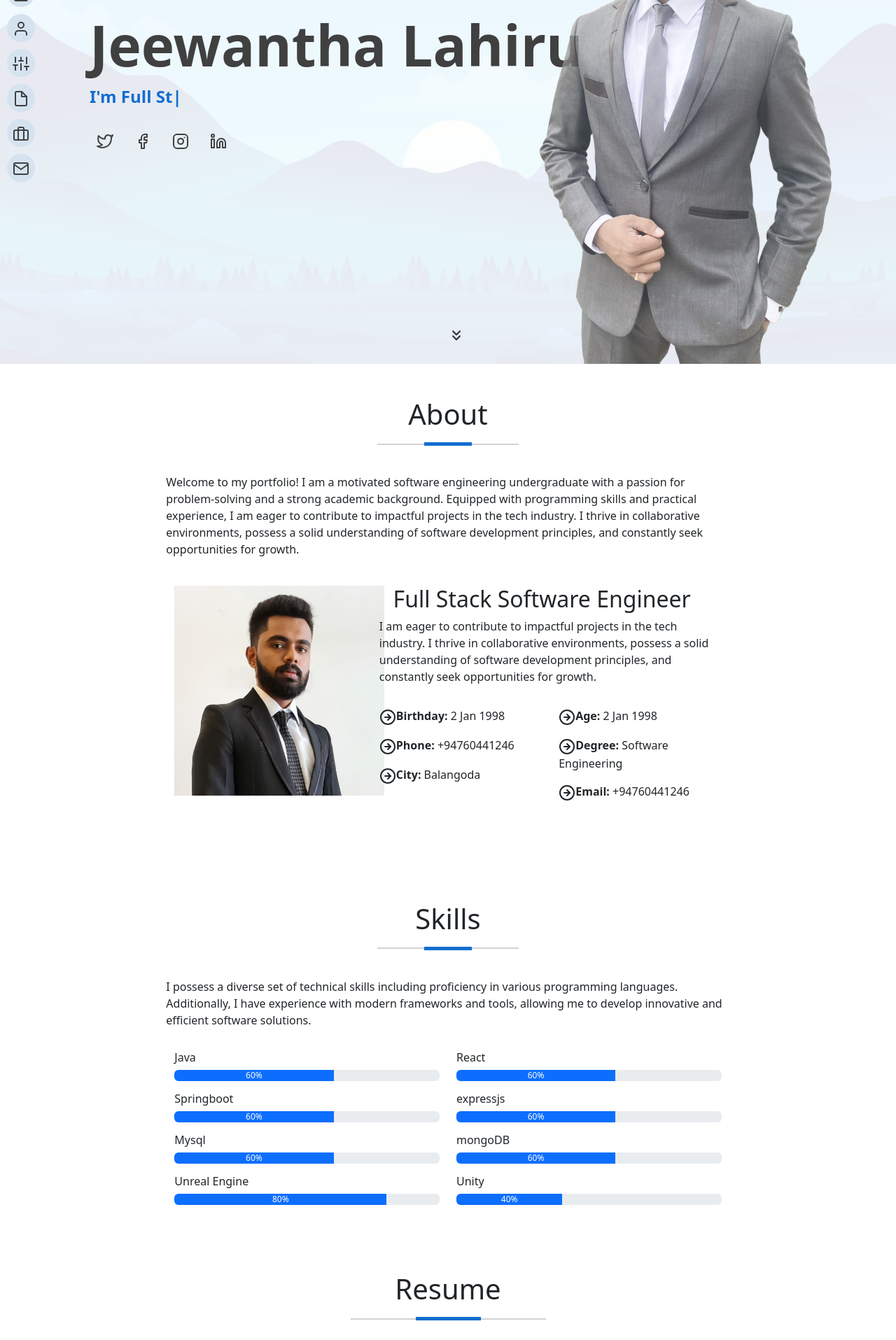
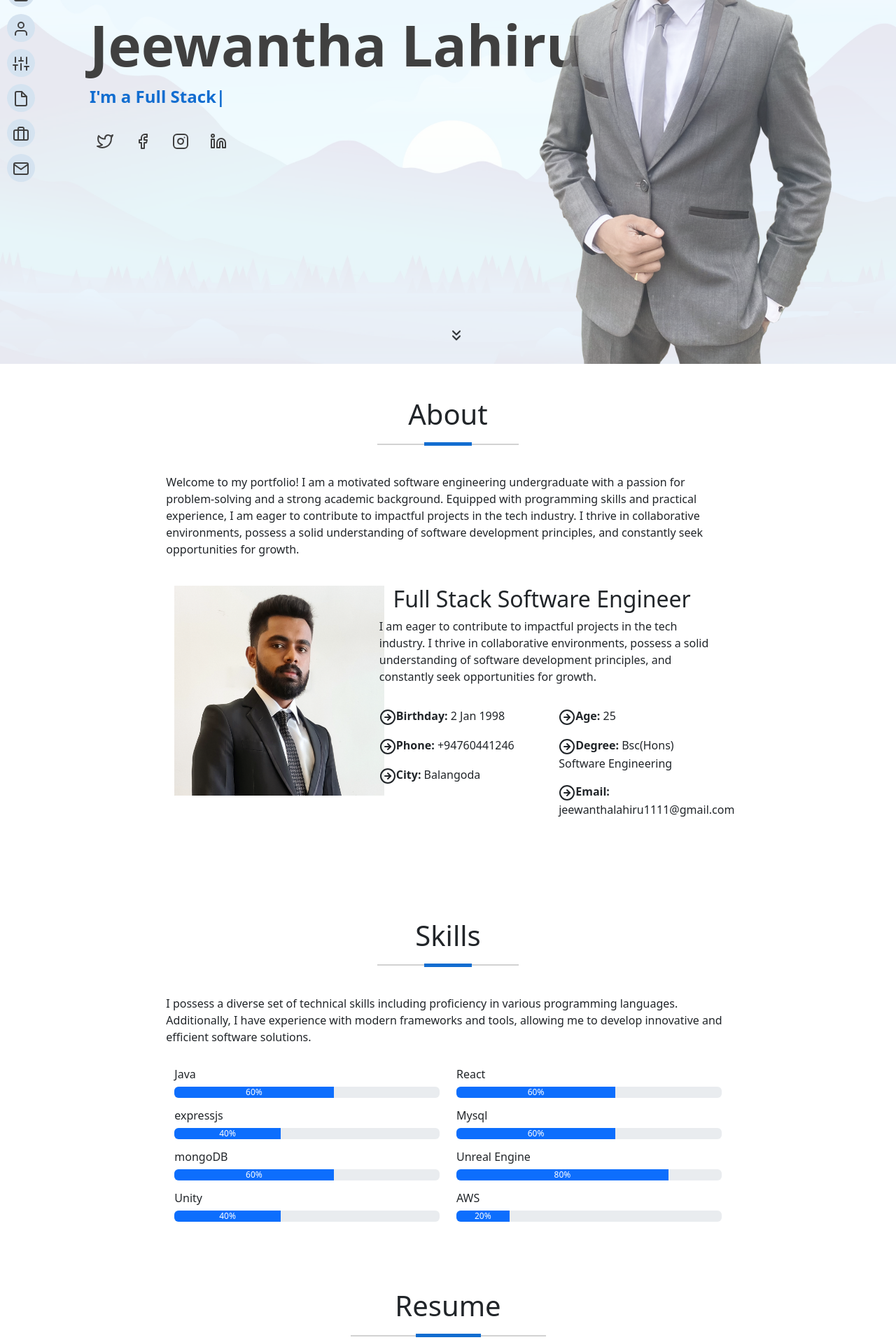
Before and after one commit to JeewanthaLahiru/MyPortfolio, a React (Create React App) app in the folder my-portfolio/: page / in a window 1280 px wide. Shown: the part 280-2195 px from the top of the page at 70% size. Built offline with nearby package versions, Linux system fonts and the light colour scheme.

Commit message:
changes fixes

```diff
--- a/my-portfolio/public/index.html
+++ b/my-portfolio/public/index.html
@@ -2,7 +2,7 @@
 <html lang="en">
   <head>
     <meta charset="utf-8" />
-    <link rel="icon" href="%PUBLIC_URL%/favicon.ico" />
+    <link rel="icon" href="%PUBLIC_URL%/J_Logo.ico" />
     <meta name="viewport" content="width=device-width, initial-scale=1" />
     <meta name="theme-color" content="#000000" />
     <meta
@@ -24,7 +24,7 @@
       work correctly both with client-side routing and a non-root public URL.
       Learn how to configure a non-root public URL by running `npm run build`.
     -->
-    <title>React App</title>
+    <title>Jeewantha Lahiru</title>
   </head>
   <body>
     <noscript>You need to enable JavaScript to run this app.</noscript>
--- a/my-portfolio/src/Components/About/AboutArea.tsx
+++ b/my-portfolio/src/Components/About/AboutArea.tsx
@@ -51,13 +51,13 @@ const AboutArea:React.FC = () => {
                                 </Col>
                                 <Col xs={6}>
                                     <Row className="m-0 pt-3">
-                                        <Col><Icon.ArrowRightCircle/><strong>Age: </strong>2 Jan 1998</Col>
+                                        <Col><Icon.ArrowRightCircle/><strong>Age: </strong>25</Col>
                                     </Row>
                                     <Row className="m-0 pt-3">
-                                        <Col><Icon.ArrowRightCircle/><strong>Degree: </strong>Software Engineering</Col>
+                                        <Col><Icon.ArrowRightCircle/><strong>Degree: </strong>Bsc(Hons) Software Engineering</Col>
                                     </Row>
                                     <Row className="m-0 pt-3">
-                                        <Col><Icon.ArrowRightCircle/><strong>Email: </strong> +94760441246</Col>
+                                        <Col><Icon.ArrowRightCircle/><strong>Email: </strong>jeewanthalahiru1111@gmail.com</Col>
                                     </Row>
                                 </Col>
                             </Row>
@@ -90,13 +90,13 @@ const AboutArea:React.FC = () => {
                             <h6>React</h6>
                             <ProgressBar now={60} label="60%"/>
                         </Col>
-                        <Col xs={6} className="pt-3">
+                        {/*<Col xs={6} className="pt-3">
                             <h6>Springboot</h6>
                             <ProgressBar now={60} label="60%"/>
-                        </Col>
+                        </Col>*/}
                         <Col xs={6} className="pt-3">
                             <h6>expressjs</h6>
-                            <ProgressBar now={60} label="60%"/>
+                            <ProgressBar now={40} label="40%"/>
                         </Col>
                         <Col xs={6} className="pt-3">
                             <h6>Mysql</h6>
@@ -114,6 +114,10 @@ const AboutArea:React.FC = () => {
                             <h6>Unity</h6>
                             <ProgressBar now={40} label="40%"/>
                         </Col>
+                        <Col xs={6} className="pt-3">
+                            <h6>AWS</h6>
+                            <ProgressBar now={20} label="20%"/>
+                        </Col>
                     </Row>
                 </Container>
 
--- a/my-portfolio/src/Components/Body/Homepage/Homepage.tsx
+++ b/my-portfolio/src/Components/Body/Homepage/Homepage.tsx
@@ -5,6 +5,10 @@ import {Button, Col, Row} from "react-bootstrap";
 import * as Icon from "react-feather";
 
 const Homepage:React.FC = () => {
+
+    const redirectToLink = (url:string) => {
+        window.open(url, '_blank');
+    }
 
 
     return(
@@ -19,7 +23,7 @@ const Homepage:React.FC = () => {
 
                     <Typewriter
                         options={{
-                            strings: ['I\'m Full Stack Developer'],
+                            strings: ['I\'m a Full Stack Developer'],
                             autoStart: true,
                             loop: true,
                             wrapperClassName: 'line-1',
@@ -30,16 +34,24 @@ const Homepage:React.FC = () => {
                 </div>
                 <br/>
                 <div className="button-container">
-                    <Button className="icon-button">
+                    <Button className="icon-button"
+                            onClick={() => redirectToLink("https://twitter.com/JeewanthaLahir1")}
+                    >
                         <Icon.Twitter/>
                     </Button>
-                    <Button className="icon-button">
+                    <Button className="icon-button"
+                            onClick={() => redirectToLink("https://facebook.com/jeewantha.lahiru.9/")}
+                    >
                         <Icon.Facebook/>
                     </Button>
-                    <Button className="icon-button">
+                    <Button className="icon-button"
+                            onClick={() => redirectToLink("https://www.instagram.com/jeewantha__lahiru/?hl=en")}
+                    >
                         <Icon.Instagram/>
                     </Button>
-                    <Button className="icon-button">
+                    <Button className="icon-button"
+                            onClick={() => redirectToLink("www.linkedin.com/in/jeewantha-lahiru-b85b2917b")}
+                    >
                         <Icon.Linkedin/>
                     </Button>
                 </div>
--- a/my-portfolio/src/Components/Footer/FooterArea.tsx
+++ b/my-portfolio/src/Components/Footer/FooterArea.tsx
@@ -5,8 +5,9 @@ import * as Icon from 'react-feather';
 const FooterArea:React.FC = () => {
 
     const redirectToLink = (url:string) => {
-        window.location.href = url;
+        window.open(url, '_blank');
     }
+
 
     return(
         <Container fluid={true} className="footer-area">
```
Also changed, not shown: 1 other file (tests, documents, lock files or other folders).
